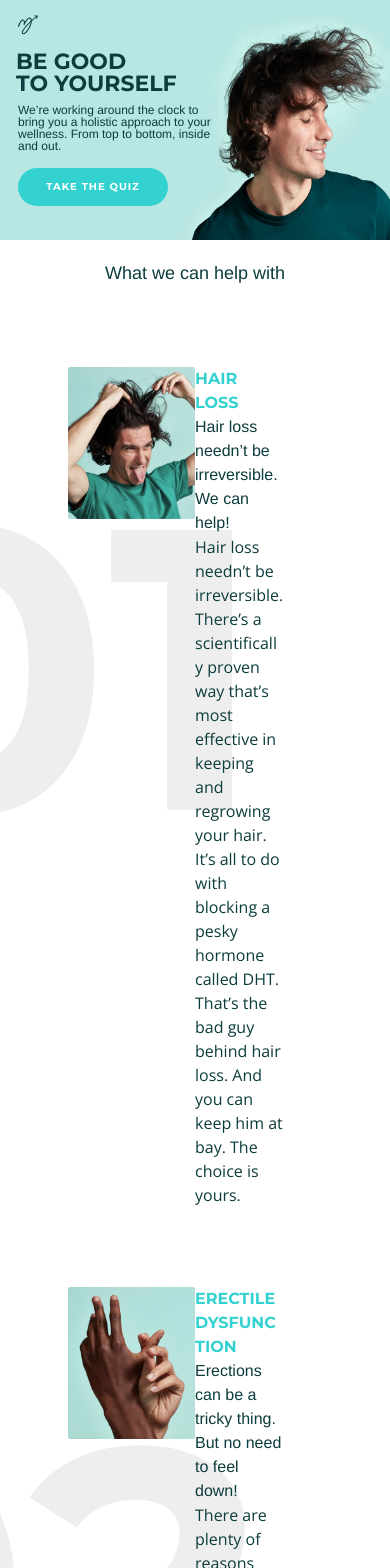
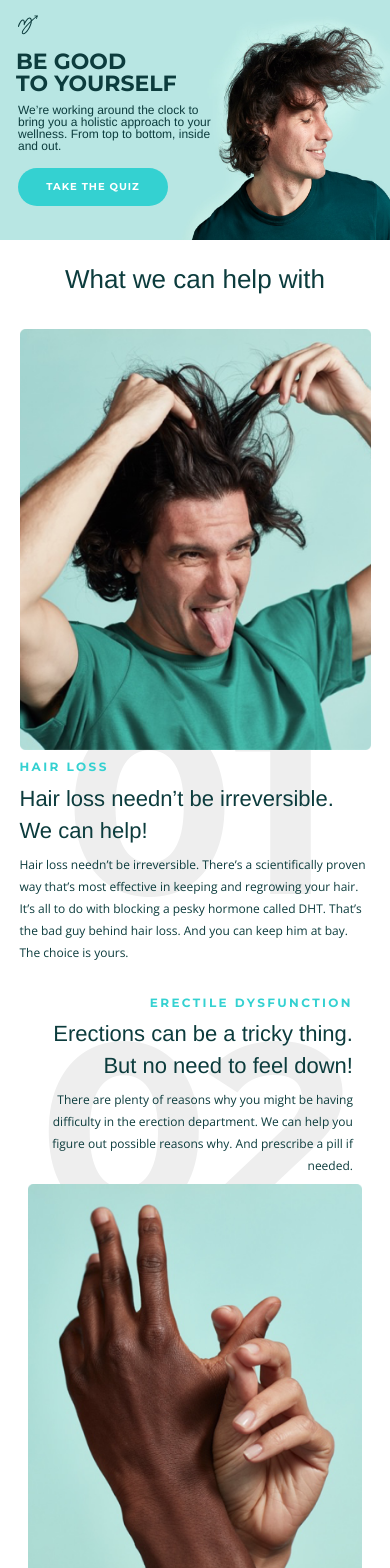
Before and after one commit to siya-h/manual-landing-page, a React (Create React App) app: page / in a window 390 px wide. Shown: the top 1568 px of the page. Built offline with nearby package versions, Linux system fonts and the light colour scheme.

Commit message:
completed styling body and making it responsive

```diff
--- a/src/components/ConditionItem.js
+++ b/src/components/ConditionItem.js
@@ -4,16 +4,21 @@ import React from 'react'
 const ConditionItem = ({ item, containerStyle }) => {
     const { imgSrc, heading, summary, description, number } = item
     return (
-        <Box style={containerStyle}>
-            <Text pos="absolute" fontSize="400px"  color="light_grey" zIndex="-1" right={['32%']}>{number}</Text>
-            <Box display="grid" gridTemplateColumns={['repeat(2, 1fr)']}>
+        <Box margin={["30px auto",,,'80px auto']} maxWidth={['800px']} w={[,"90%","80%","100%"]}>
+            <Text pos="absolute" fontSize={["250px","300px","280px","400px"]} top={["30%",,,"39%"]}  color="light_grey" zIndex="-1" right={["15%",,"23%",'33%']} alignSelf="center">{number}</Text>
+            <Box display={["block","grid"]} gridTemplateColumns={['repeat(2, 1fr)']}>
                 <Box >
-                    <Image  src={imgSrc} />
+                    <Image
+                        src={imgSrc}
+                        w={['90%',,,]}
+                        mx={["auto",,,]}
+                        my={["2%",,,]}
+                    />
                 </Box>
-                <Box w="70%" alignSelf="center">
-                    <Text color="tealish" textTransform="uppercase">{heading}</Text>
-                    <Text fontFamily="Helvetica">{summary}</Text>
-                    <Text fontFamily="Open Sans">{description}</Text>
+                <Box w={["90%",,"85%","75%"]} alignSelf="center" mt={[,,"15%","35%"]} ml={["auto",,,"20%"]} mr={["auto",,,]} pos={["relative"]} left={[,,"0","-10%"]}>
+                    <Text color="tealish" textTransform="uppercase" letterSpacing={["2.4px"]} fontSize={['12px']}>{heading}</Text>
+                    <Text fontFamily="Helvetica" fontSize={["22px"]} my={["2%",,,'5%']} lineHeight={["32px"]}>{summary}</Text>
+                    <Text fontFamily="Open Sans" fontSize={["12px"]} lineHeight={["22px"]}>{description}</Text>
                 </Box>
             </Box>
 
--- a/src/components/Footer.js
+++ b/src/components/Footer.js
@@ -17,7 +17,7 @@ const Footer = () => {
                         h={['74px']}
                     />
                 </Box>
-                <Container display={['grid']} gridTemplateColumns={['repeat(2, 1fr)', 'repeat(2, 1fr)', 'repeat(4, 1fr)']} justifyContent={["space-between"]} mr={['0', '200px', '300px', '500px']} >
+                <Container display={['grid']} gridTemplateColumns={['repeat(2, 1fr)', 'repeat(2, 1fr)', 'repeat(4, 1fr)']} justifyContent={["space-between"]} mr={['0', '200px', '300px', '700px']} >
                     <FooterLinks item={products} />
                     <FooterLinks item={company} />
                     <FooterLinks item={info} />
@@ -25,7 +25,7 @@ const Footer = () => {
                 </Container>
 
             </Grid>
-            <Divider w={['96%']} mx="auto" />
+            <Divider w={['96%']} mx="auto" height="1px" opacity="0.3" />
             <Text color="brownish_grey" fontFamily="Open Sans" fontSize={[".75rem"]} lineHeight="1.275rem" textAlign="center" my={['15px', '20px', '30px']}>© 2019 Manual. All rights reserved.</Text>
         </Box>
     )
--- /dev/null
+++ b/src/components/SwappedConditionItem.js
@@ -0,0 +1,32 @@
+import { Box, Image, Text } from '@chakra-ui/react'
+import React from 'react'
+
+const SwappedConditionItem = ({ item }) => {
+    const { imgSrc, heading, summary, description, number } = item
+    return (
+        <Box margin={["30px auto",,,'80px auto']} maxWidth={['800px']} w={["90%",,"80%","100%"]}>
+            <Text pos="absolute" fontSize={["250px","300px","280px","400px"]} color="light_grey" zIndex="-1" bottom={["36%","initial","initial","16%"]} left={['10%','0','12%','26%']} alignSelf="center">{number}</Text>
+
+            <Box display={["block","grid"]}  gridTemplateColumns={['repeat(2, 1fr)']}>
+                <Box w={['90%',,"85%","75%"]} alignSelf="center" mt={[,,"15%","5%"]} pos={["relative"]} right={["auto",,"0","-10%"]} ml={["auto",,,]} mr={["auto",,,"20%"]}>
+                    <Text color="tealish" textAlign={["right"]} textTransform="uppercase" letterSpacing={["2.4px"]} my={["0",,,"5%"]} fontSize={['12px']}>{heading}</Text>
+                    <Text fontFamily="Helvetica" textAlign={["right"]} my={["2%",,,'5%']}  fontSize={["22px"]} lineHeight={["32px"]}>{summary}</Text>
+                    <Text fontFamily="Open Sans" textAlign={["right"]} fontSize={["12px"]} lineHeight={["22px"]}>{description}</Text>
+                </Box>
+                <Box >
+                    <Image
+                        src={imgSrc}
+                        w={['95%',,,]}
+                        mx={["auto",,,]}
+                        my={["2%",,,]}
+                    />
+                </Box>
+
+            </Box>
+
+
+        </Box>
+    )
+}
+
+export default SwappedConditionItem
--- a/src/pages/LandingPage.jsx
+++ b/src/pages/LandingPage.jsx
@@ -3,15 +3,16 @@ import React from 'react'
 import ConditionItem from '../components/ConditionItem'
 import Footer from '../components/Footer'
 import Heading from '../components/Heading'
+import SwappedConditionItem from '../components/SwappedConditionItem'
 import { dysfunction, hairLoss } from '../constants/content/conditions'
 
 const LandingPage = () => {
     return (
         <Box>
             <Heading />
-            <Text fontFamily="Helvetica" textAlign="center" fontSize={['18px', '24px', '28px', '36px']} mt={['20px', '30px', '50px', '80px']} mb={['15px', '22.5px', '37.5px', '60px']}>What we can help with</Text>
-            <ConditionItem containerStyle={{ width: '65%', margin: ' 80px auto' }} item={hairLoss} />
-            <ConditionItem containerStyle={{ width: '65%', margin: '80px auto' }} item={dysfunction} />
+            <Text fontFamily="Helvetica" textAlign="center" fontSize={['26px', '30px', '32px', '36px']} mt={['20px', '30px', '50px', '80px']} mb={['15px', '22.5px', '37.5px', '60px']}>What we can help with</Text>
+            <ConditionItem containerStyle={{ margin: '80px auto',maxWidth: '800px' }} item={hairLoss} />
+            <SwappedConditionItem containerStyle={{ margin: '80px auto', maxWidth: '800px' }} item={dysfunction} />
             <Footer />
         </Box>
     )
```
